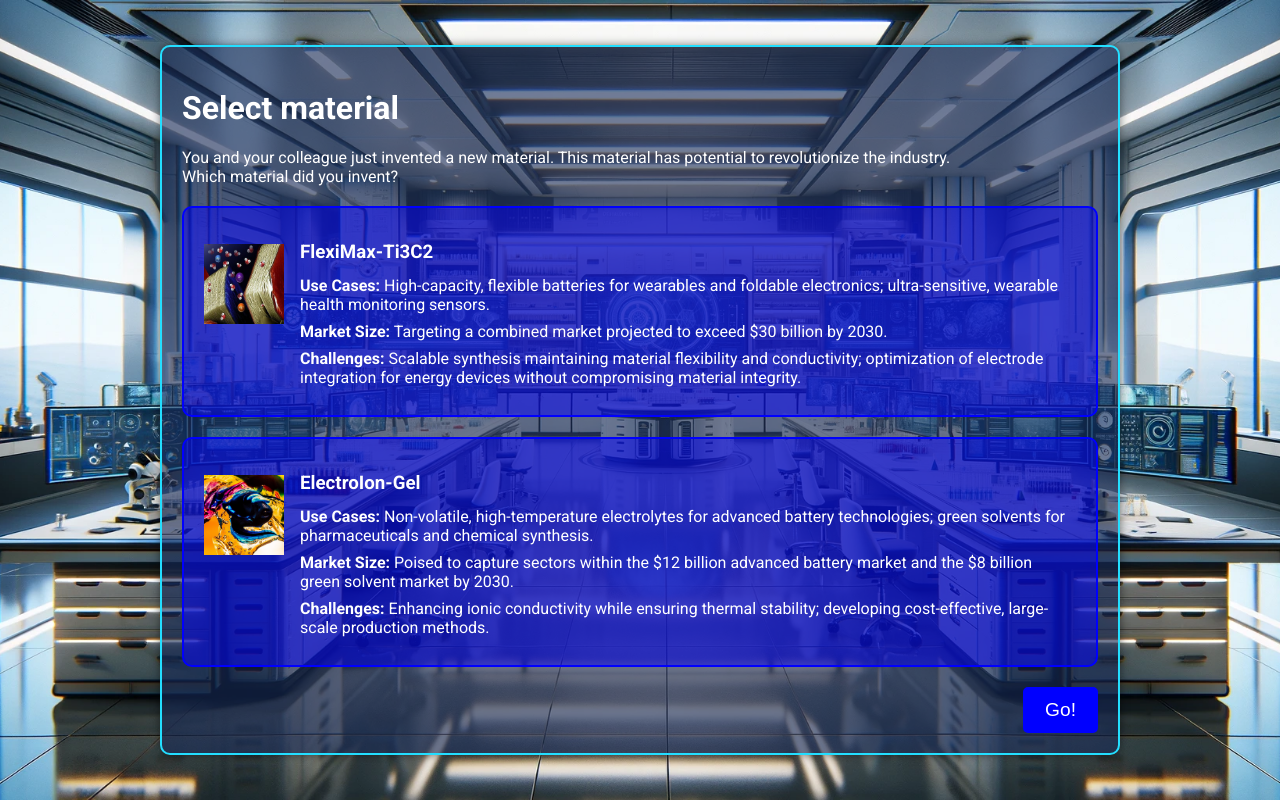
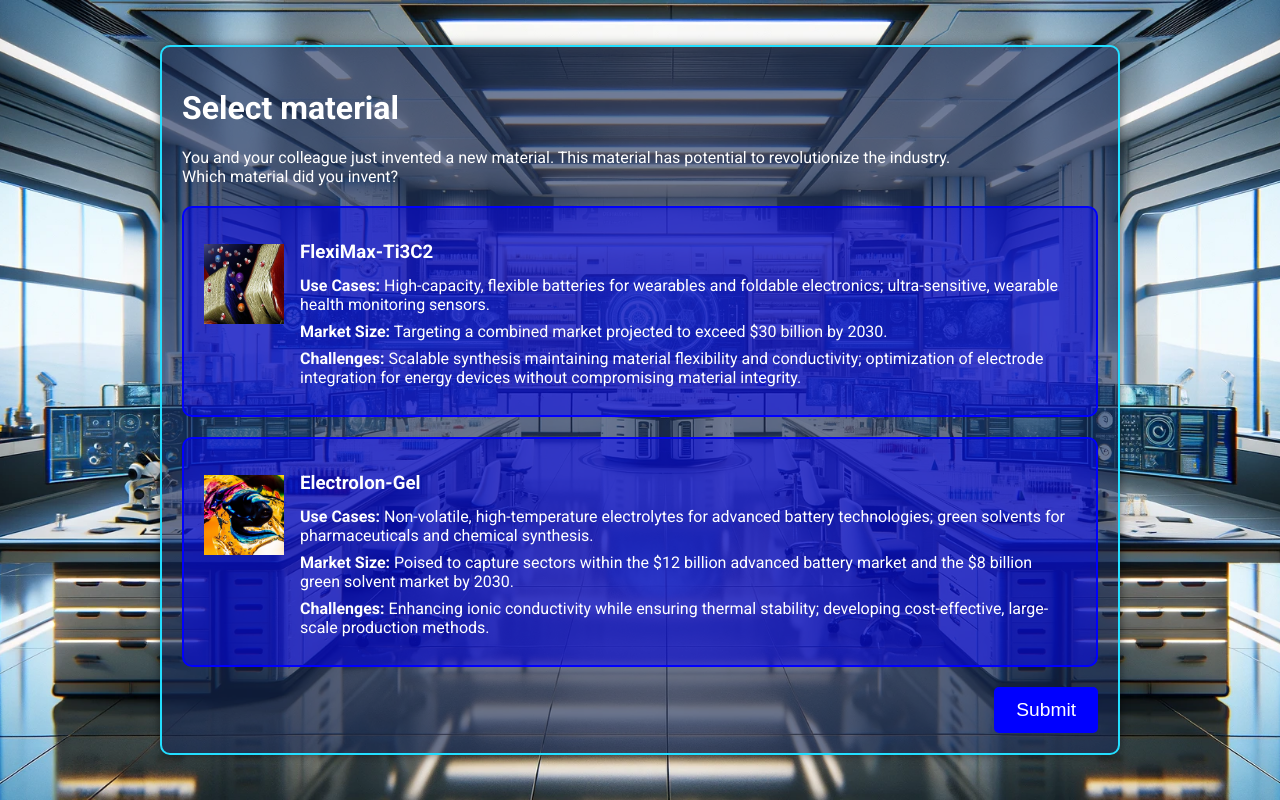
Before and after one commit to NanoCraftGame/nanocraft, a SvelteKit app: page /select-material in a window 1280 px wide. Built offline with nearby package versions, Linux system fonts and the light colour scheme.

Commit message:
refactor: Background, Panel, Button & typography

```diff
--- /dev/null
+++ b/src/lib/components/Background.svelte
@@ -0,0 +1,19 @@
+<script lang="ts">
+	export let src: string;
+</script>
+
+<div class="background" style="background-image: url({src});">
+	<slot />
+</div>
+
+<style>
+	.background {
+		background-size: cover;
+		background-position: center;
+		height: 100vh;
+		display: flex;
+		justify-content: center;
+		align-items: center;
+		overflow-y: auto;
+	}
+</style>
--- /dev/null
+++ b/src/lib/components/Button.svelte
@@ -0,0 +1,26 @@
+<script lang="ts">
+	export let tag: 'button' | 'a' = 'button';
+</script>
+
+<svelte:element this={tag} class="button" {...$$restProps}>
+	<slot />
+</svelte:element>
+
+<style>
+	.button {
+		text-decoration: none;
+		display: inline-block;
+		padding: 10px 20px;
+		border: 2px solid #00f;
+		border-radius: 5px;
+		background-color: #00f;
+		color: white;
+		font-size: 1.2em;
+		cursor: pointer;
+	}
+
+	.button:hover {
+		background-color: white;
+		color: #00f;
+	}
+</style>
--- /dev/null
+++ b/src/lib/components/Panel.svelte
@@ -0,0 +1,16 @@
+<div class="panel" {...$$restProps}>
+	<slot />
+</div>
+
+<style>
+	.panel {
+		background-color: rgba(23, 41, 85, 0.61);
+		padding: 20px;
+		border-radius: 10px;
+		box-shadow: 0 0 10px 0 rgba(0, 0, 0, 0.5);
+		border: 2px solid rgb(35, 222, 255);
+		color: rgb(255, 255, 255);
+		max-width: 960px;
+		margin: 3rem 0;
+	}
+</style>
--- /dev/null
+++ b/src/lib/components/typography/subtitle.svelte
@@ -0,0 +1,9 @@
+<h2 class="subtitle"><slot /></h2>
+
+<style>
+	.subtitle {
+		font-size: 1.5em;
+		color: #e5e5e5;
+		margin-bottom: 1rem;
+	}
+</style>
--- /dev/null
+++ b/src/lib/components/typography/title.svelte
@@ -0,0 +1,9 @@
+<h1 class="title"><slot /></h1>
+
+<style>
+	.title {
+		font-size: 2em;
+		margin-bottom: 1.2rem;
+		font-weight: bold;
+	}
+</style>
--- a/src/routes/+page.svelte
+++ b/src/routes/+page.svelte
@@ -1,77 +1,25 @@
 <script>
+	import Button from '$lib/components/Button.svelte';
 	import factoryBackground from '/static/backgrounds/factory-1.webp';
 	import labBackground from '/static/backgrounds/lab-1.webp';
+	import background from '/static/backgrounds/factory-1.webp';
+	import Background from '$lib/components/Background.svelte';
+	import Panel from '$lib/components/Panel.svelte';
+	import Title from '$lib/components/typography/title.svelte';
+	import Subtitle from '$lib/components/typography/subtitle.svelte';
 </script>
 
 <svelte:head>
 	<link rel="preload" href={factoryBackground} as="image" />
 	<link rel="preload" href={labBackground} as="image" />
 </svelte:head>
-<div class="background">
-	<div class="panel">
-		<h1 class="title">NanoCraft</h1>
-		<h2 class="subtitle">Start your own novel material production line</h2>
+<Background src={background}>
+	<Panel style="text-align: center;">
+		<Title>NanoCraft</Title>
+		<Subtitle>Start your own novel material production line</Subtitle>
 		<div>
-			<a href="./select-material" class="button" style="margin-right: 1em;">Get Started</a>
-			<a href="./about" class="button">Learn More</a>
+			<Button tag="a" href="./select-material" style="margin-right: 1em;">Get Started</Button>
+			<Button tag="a" href="./about">Learn More</Button>
 		</div>
-	</div>
-</div>
-
-<!--
-    The page displays background/factory-1.webp as a background and a panel with a
-    "NanoCraft" title and a subtitle "Start your own novel material production line";
-    Two buttons are displayed: "Get Started" and "Learn More".
-    The panel hovers over the background image. It has glowing blue borders and a
-    shadow. The panel is centered on the page.
--->
-<style>
-	.background {
-		background-image: url('/static/backgrounds/factory-1.webp');
-		background-size: cover;
-		background-position: center;
-		height: 100vh;
-		display: flex;
-		justify-content: center;
-		align-items: center;
-	}
-
-	.panel {
-		background-color: rgba(23, 41, 85, 0.61);
-		padding: 20px;
-		border-radius: 10px;
-		box-shadow: 0 0 10px 0 rgba(0, 0, 0, 0.5);
-		border: 2px solid rgb(35, 222, 255);
-		text-align: center;
-		color: rgb(255, 255, 255);
-	}
-
-	.title {
-		font-size: 2em;
-		margin-bottom: 1.2rem;
-		font-weight: bold;
-	}
-
-	.subtitle {
-		font-size: 1.5em;
-		color: #e5e5e5;
-		margin-bottom: 1rem;
-	}
-
-	.button {
-		text-decoration: none;
-		display: inline-block;
-		padding: 10px 20px;
-		border: 2px solid #00f;
-		border-radius: 5px;
-		background-color: #00f;
-		color: white;
-		font-size: 1.2em;
-		cursor: pointer;
-	}
-
-	.button:hover {
-		background-color: white;
-		color: #00f;
-	}
-</style>
+	</Panel>
+</Background>
--- a/src/routes/about/+page.svelte
+++ b/src/routes/about/+page.svelte
@@ -1,30 +1,14 @@
+<script>
+	import Background from '$lib/components/Background.svelte';
+	import Panel from '$lib/components/Panel.svelte';
+	import background from '/static/backgrounds/factory-1.webp';
+</script>
+
 <svelte:head>
 	<title>Manual</title>
 </svelte:head>
-<div class="background">
-	<div class="panel">
+<Background src={background}>
+	<Panel>
 		<p>This is a dummy page where we will display the manual for the game</p>
-	</div>
-</div>
-
-<style>
-	.background {
-		background-image: url('../../static/backgrounds/factory-1.webp');
-		background-size: cover;
-		background-position: center;
-		height: 100vh;
-		display: flex;
-		justify-content: center;
-		align-items: center;
-	}
-
-	.panel {
-		background-color: rgba(23, 41, 85, 0.61);
-		padding: 20px;
-		border-radius: 10px;
-		box-shadow: 0 0 10px 0 rgba(0, 0, 0, 0.5);
-		border: 2px solid rgb(35, 222, 255);
-		text-align: center;
-		color: rgb(255, 255, 255);
-	}
-</style>
+	</Panel>
+</Background>
--- a/src/routes/select-material/+page.svelte
+++ b/src/routes/select-material/+page.svelte
@@ -1,6 +1,10 @@
 <script lang="ts">
 	import mxene from '/static/illustrations/mxene.jpg';
 	import ionicLiquid from '/static/illustrations/ionic-liquid.png';
+	import Button from '../../lib/components/Button.svelte';
+	import Background from '../../lib/components/Background.svelte';
+	import background from '/static/backgrounds/lab-1.webp';
+	import Panel from '../../lib/components/Panel.svelte';
 	let selectedMaterial = '';
 
 	function handleSubmit(event: Event) {
@@ -15,8 +19,8 @@
 <svelte:head>
 	<title>Select material</title>
 </svelte:head>
-<div class="background">
-	<div class="panel">
+<Background src={background}>
+	<Panel>
 		<h1 class="title">Select material</h1>
 		<p>
 			You and your colleague just invented a new material. This material has potential to
@@ -81,11 +85,11 @@
 				</li>
 			</ul>
 			<div class="footer">
-				<button class="button" type="submit">Go!</button>
+				<Button type="submit">Submit</Button>
 			</div>
 		</form>
-	</div>
-</div>
+	</Panel>
+</Background>
 
 <style>
 	.footer {
@@ -95,44 +99,6 @@
 	ul {
 		list-style: none;
 		padding: 0;
-	}
-	.background {
-		background-image: url('/static/backgrounds/lab-1.webp');
-		background-size: cover;
-		background-position: center;
-		height: 100vh;
-		display: flex;
-		justify-content: center;
-		align-items: center;
-		overflow-y: auto;
-	}
-
-	.panel {
-		background-color: rgba(23, 41, 85, 0.61);
-		padding: 20px;
-		border-radius: 10px;
-		box-shadow: 0 0 10px 0 rgba(0, 0, 0, 0.5);
-		border: 2px solid rgb(35, 222, 255);
-		color: rgb(255, 255, 255);
-		max-width: 960px;
-		margin: 3rem 0;
-	}
-
-	.button {
-		text-decoration: none;
-		display: inline-block;
-		padding: 10px 20px;
-		border: 2px solid #00f;
-		border-radius: 5px;
-		background-color: #00f;
-		color: white;
-		font-size: 1.2em;
-		cursor: pointer;
-	}
-
-	.button:hover {
-		background-color: white;
-		color: #00f;
 	}
 	.radio-select {
 		margin: 20px 0;
```
